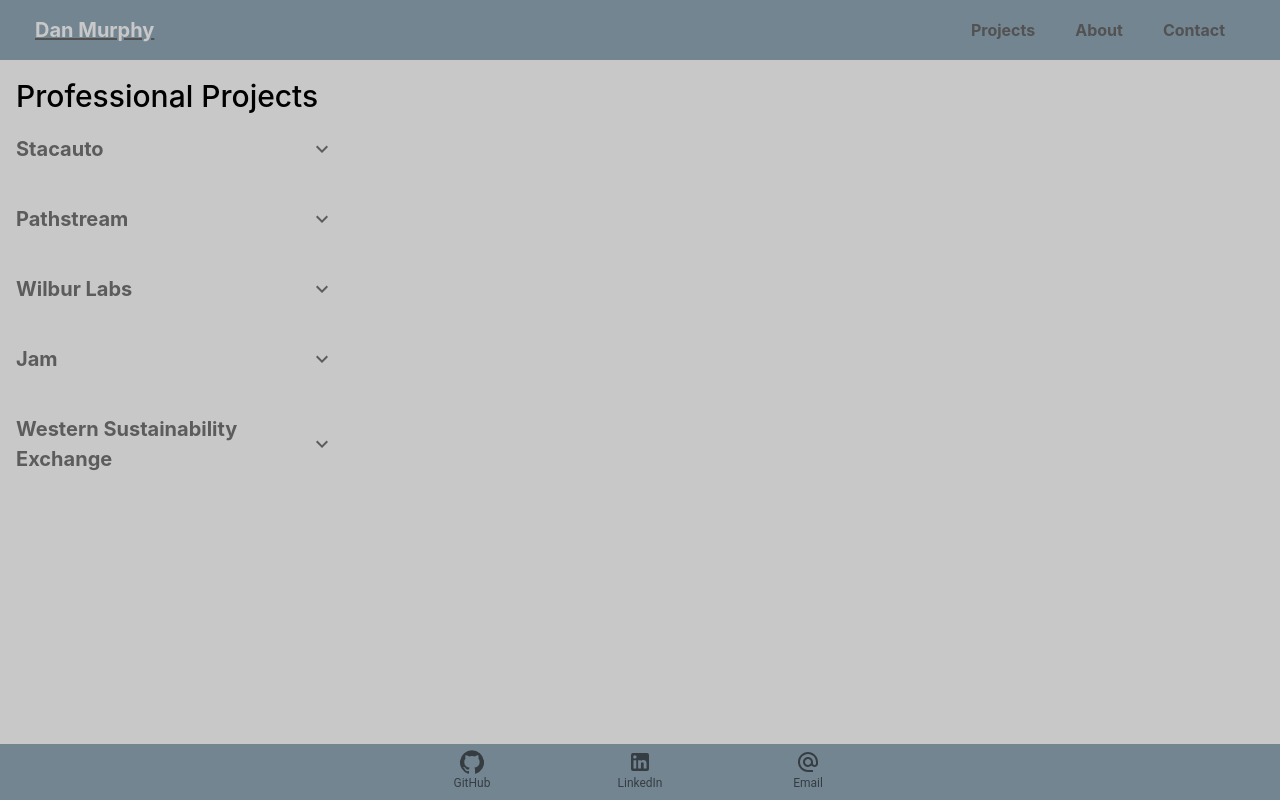
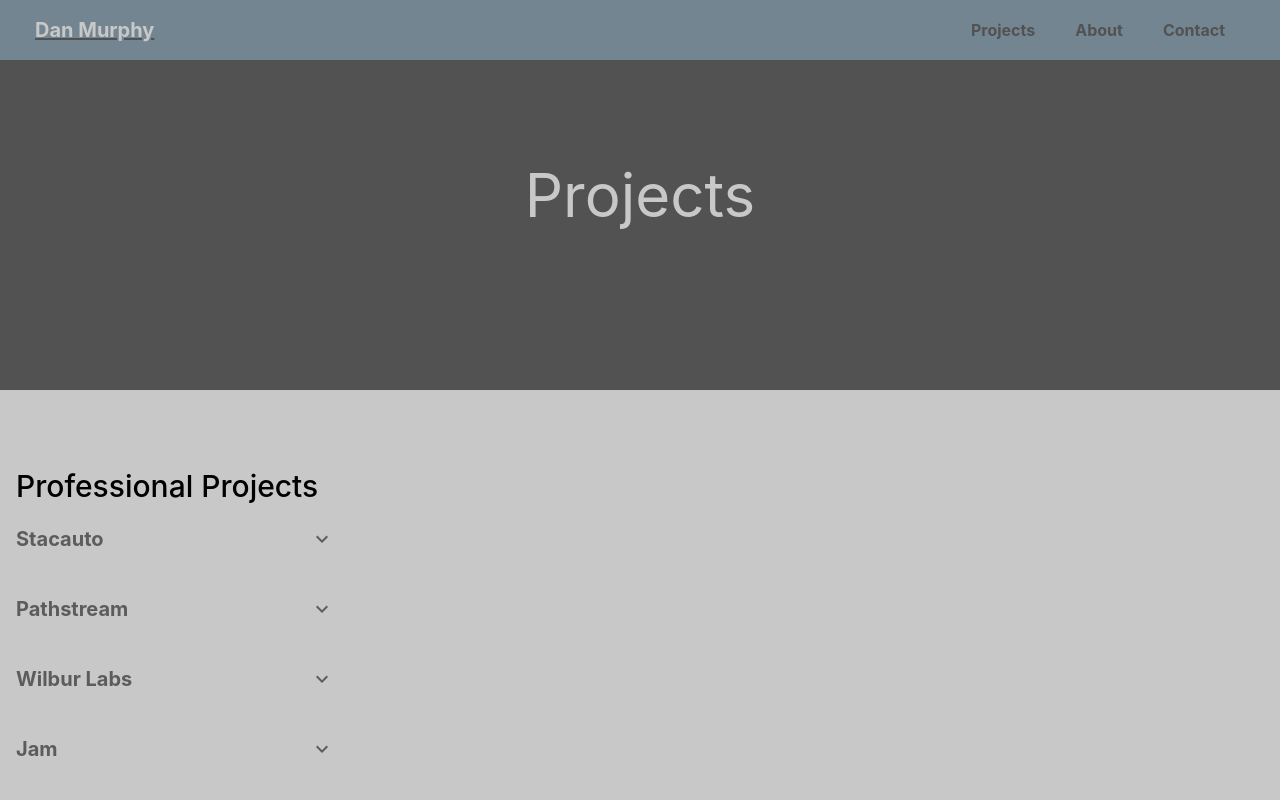
Before and after one commit to danmurphy1217/website, a React (Create React App) app: page /projects in a window 1280 px wide. Shown: the top 800 px of the page. Built offline with nearby package versions, Linux system fonts and the light colour scheme.

Commit message:
add z-index to CSS so that header takes precedence over all other HTML elements

```diff
--- a/src/components/Header.js
+++ b/src/components/Header.js
@@ -11,6 +11,7 @@
   background-color: #748592;
   position: fixed;
   top: 0px;
+  z-index: 999; // https://stackoverflow.com/questions/54849030/how-to-make-my-fixed-header-appear-in-front-of-the-body
 `;
 
 const StyledLinkWrapper = styled.div`
--- a/src/pages/Projects.js
+++ b/src/pages/Projects.js
@@ -1,6 +1,6 @@
 import Header from "../components/Header";
 import ProjectSidebar from "../components/ProjectSidebar";
-import styled from 'styled-components';
+import { Descriptors } from "../components/HomeMain";
 import Footer from "../components/Footer"
 import Container from "../styles/Global"
 
@@ -8,6 +8,7 @@
     return (
         <Container>
             <Header />
+            <Descriptors plaintext="Projects" />
             <ProjectSidebar />
             <Footer/>
         </Container>
```
Also changed, not shown: 1 other file (tests, documents, lock files or other folders).
